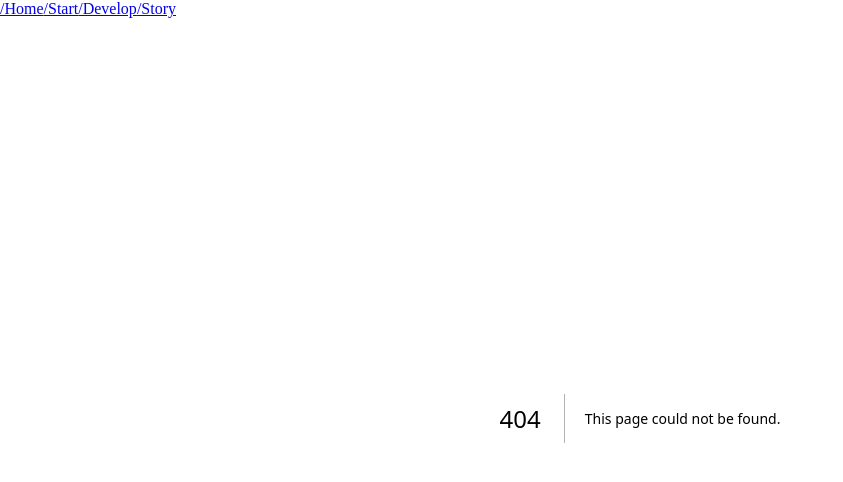
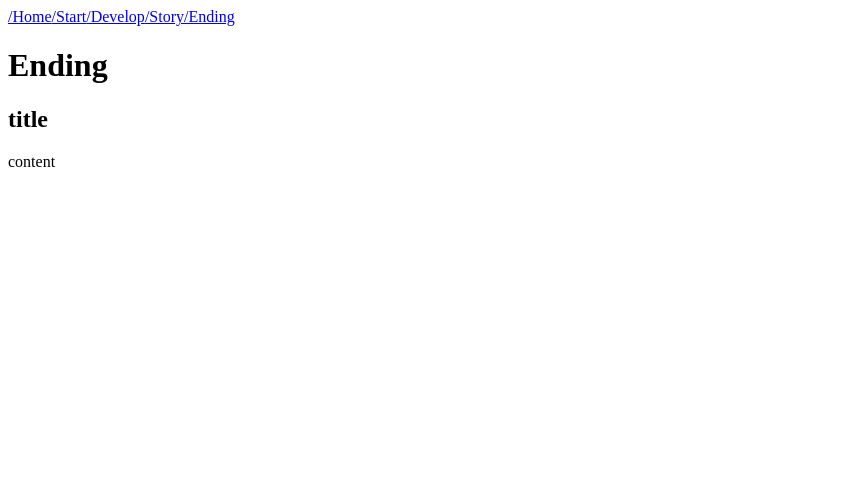
Before and after one commit to mitsui6969/BRAVO-front, a Next.js app: page /Ending in a window 1280 px wide. Before the commit this address had no page. Shown: the top 482 px of the page, without its empty margins (0-843 px from the left). Built offline with nearby package versions, Linux system fonts and the light colour scheme; no server answers.

Commit message:
エンディング画面レイアウトのみ

```diff
--- /dev/null
+++ b/src/app/Ending/page.js
@@ -0,0 +1,36 @@
+'use client'
+import { useEffect, useState } from "react";
+import React from 'react'
+import axios from 'axios';
+
+function Ending() {
+    const [endTitle, setEndTitle] = useState('title');
+    const [end, setEnd] = useState('content');
+
+    useEffect(() => {
+        fetchEnding();
+    }, []);
+
+    const fetchEnding = async () => {
+        try {
+            const res = await axios.get('http://127.0.0.1:5000/story/3');
+            setChapterData(res.data);
+            if (res.data.length > 0) {
+                setEndTitle(res.data[0].title); // エンドタイトルを設定
+                setEnd(res.data[0].content); // 詳細を設定
+            }
+        } catch (error) {
+            console.error("axiosのエラーが発生しました:", error);
+        }
+    };
+
+    return (
+        <div>
+            <h1>Ending</h1>
+            <h2>{endTitle}</h2>
+            <p>{end}</p>
+        </div>
+    )
+}
+
+export default Ending
--- a/src/app/layout.js
+++ b/src/app/layout.js
@@ -15,6 +15,7 @@ export default function RootLayout({ children }) {
           <Link href={"/Start"}>/Start</Link>
           <Link href={"/Develop"}>/Develop</Link>
           <Link href={"/Story"}>/Story</Link>
+          <Link href={"/Ending"}>/Ending</Link>
         </div>
 
         <div>{children}</div>
```
